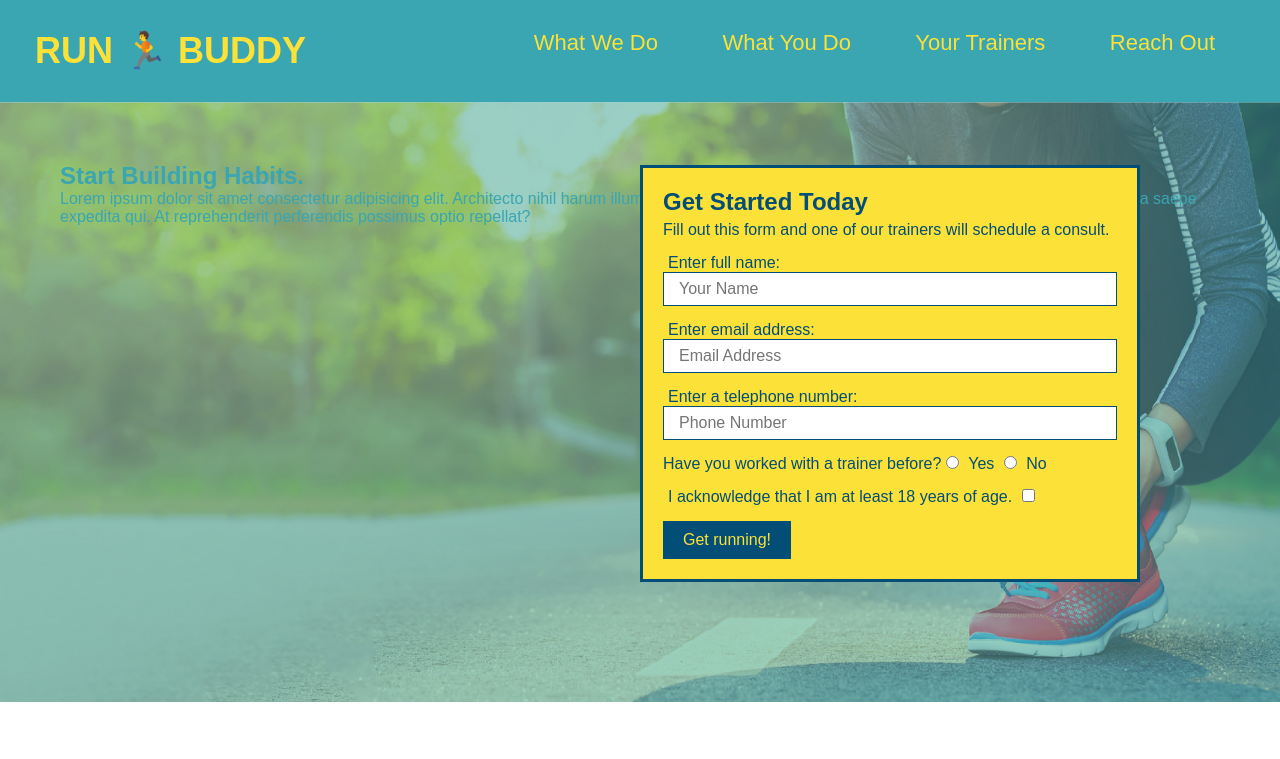
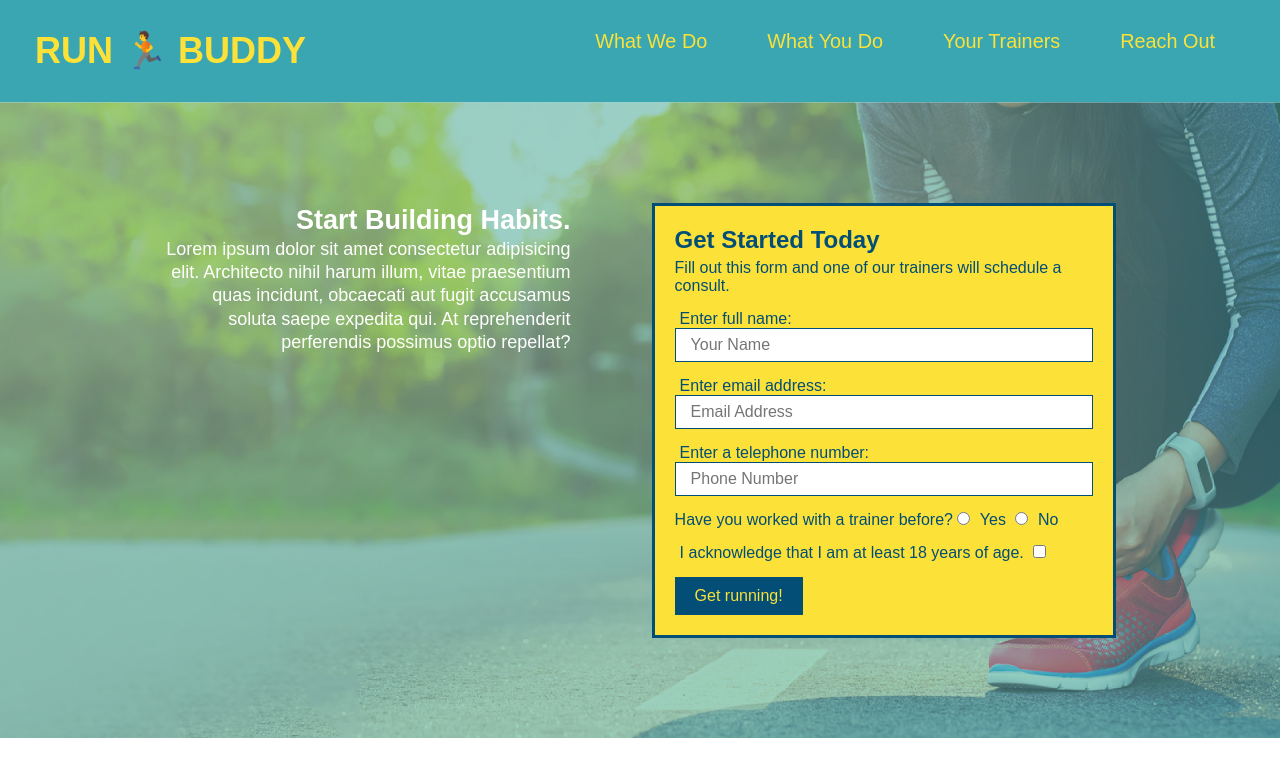
Before and after one commit to allielynne20/Run-Buddy, a plain HTML site: page index.html in a window 1280 px wide. Shown: the top 759 px of the page. Drawn offline with Linux system fonts and the light colour scheme.

Commit message:
add flexbox to the hero

```diff
--- a/assets/style.css
+++ b/assets/style.css
@@ -33,13 +33,20 @@ header {
   header nav {
     margin: 7px, 0, 7px, 0;
   }
-  header nav ul li {
+  header nav ul {
+    display: flex;
+    flex-wrap: wrap;
+    justify-content: space-between;
+    align-items: center;
+    list-style: none;
+  }
+  /*header nav ul li {
     display: inline;
-  }
+  }*/
   header nav ul li a {
     margin: 0 30px;
     font-weight: lighter;
-    font-size: 22px;
+    font-size: 1.55vw;
   }
 
 /*apply styles to the <footer> */
@@ -49,15 +56,16 @@ header {
     width: 100%; height: 60px;
     border: solid #fce138 10px
     padding: 40px, 35px;
+    display: flex;
+    justify-content: space-between;
+    flex-wrap: wrap;
   }
   footer h2 {
-    display: inline;
     color: #024e76;
     font-size: 25px;
     margin: 0;
   }
   footer div {
-    float: right;
     line-height: 1.5;
     text-align: right;
   }
@@ -73,21 +81,29 @@ header {
 /*Hero style Start*/
   .hero {
     background-image: url("./images/hero-bg.jpg");
-    height: 600px;
     background-size: cover;
     background-position: center;
-    position: relative;
+    display: flex;
+    justify-content: center;
+    flex-wrap: wrap;
+  }
+  .hero-cta {
+    width: 35%;
+    text-align: right;
+    margin: 3.5%;
+    color: #fff;
+    font-size: 18px;
+    line-height: 1.3;
+
   }
 /*Hero Form*/
   .hero-form {
     background-color: #fce138;
     color: #024e76;
     padding: 20px;
-    width: 500px;
     border: solid 3px #024e76;
-    position: absolute;
-    bottom: 120px;
-    right: 140px;
+    width: 40%;
+    margin: 3.5%;
   }
   .hero-form h3 {
     font-size: 24px;
```
